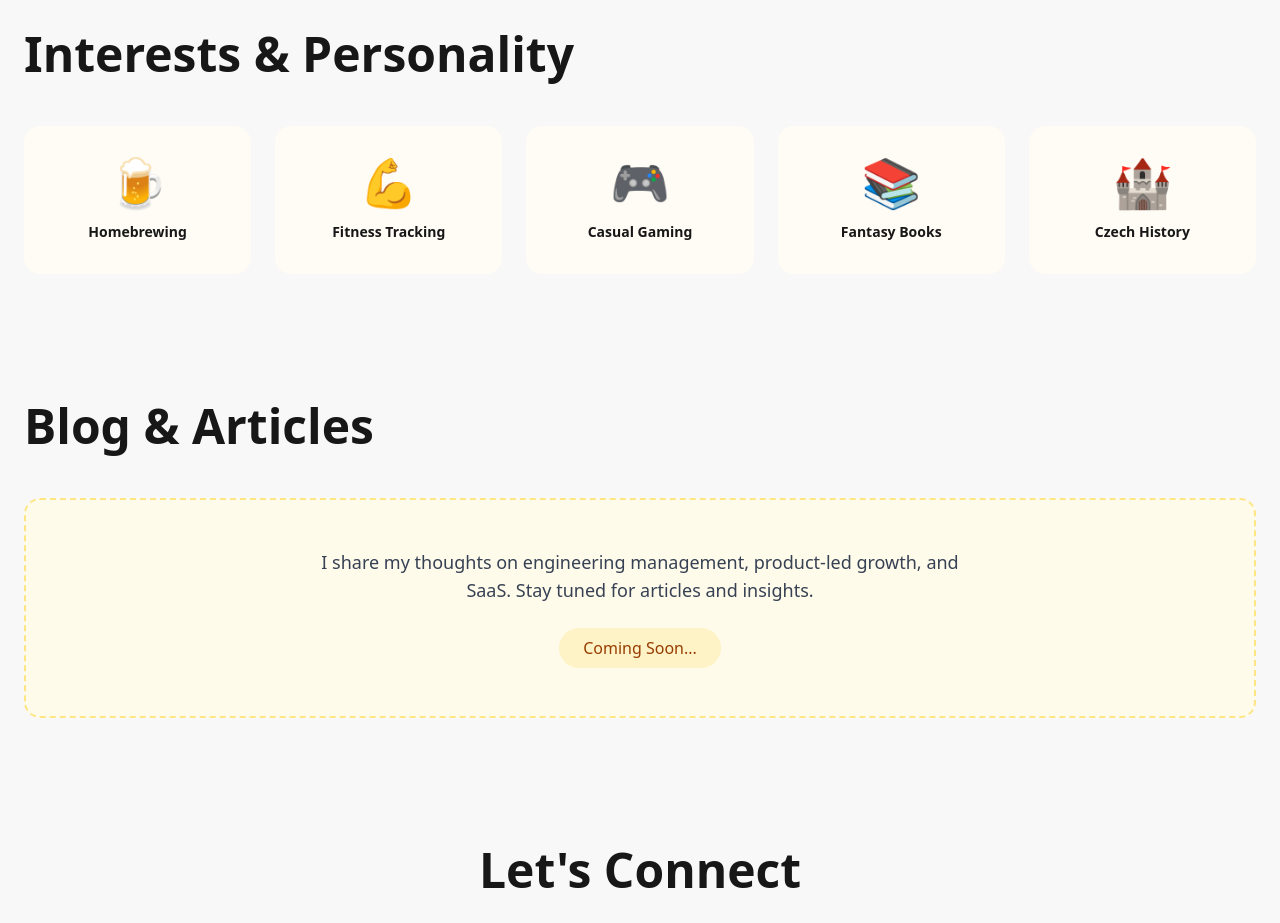
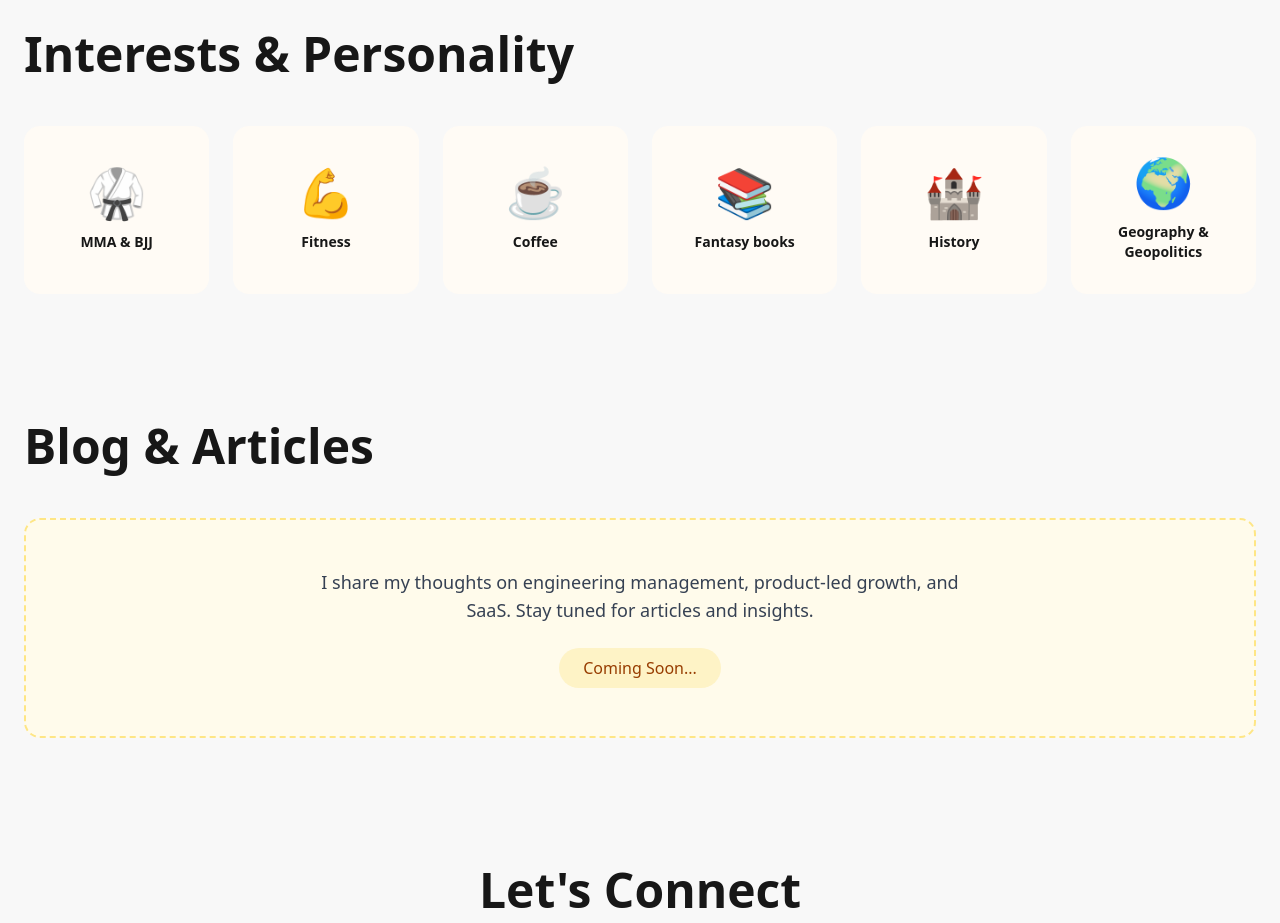
Before and after one commit to LuckyLuky/personal-web, a Next.js app: page / in a window 1280 px wide. Shown: the part 5420-6343 px from the top of the page. Built offline with nearby package versions, Linux system fonts and the light colour scheme.

Commit message:
Update hobbies

```diff
--- a/components/sections/Interests.tsx
+++ b/components/sections/Interests.tsx
@@ -1,31 +1,35 @@
 export default function Interests() {
   const interests = [
     {
-      title: 'Homebrewing',
-      icon: '🍺',
+      title: 'MMA & BJJ',
+      icon: '🥋',
     },
     {
-      title: 'Fitness Tracking',
+      title: 'Fitness',
       icon: '💪',
     },
     {
-      title: 'Casual Gaming',
-      icon: '🎮',
+      title: 'Coffee',
+      icon: '☕',
     },
     {
-      title: 'Fantasy Books',
+      title: 'Fantasy books',
       icon: '📚',
     },
     {
-      title: 'Czech History',
+      title: 'History',
       icon: '🏰',
+    },
+    {
+      title: 'Geography & Geopolitics',
+      icon: '🌍',
     },
   ];
 
   return (
     <section className="container mx-auto px-6 py-16">
       <h2 className="text-4xl md:text-5xl font-bold mb-12">Interests & Personality</h2>
-      <div className="grid grid-cols-2 md:grid-cols-5 gap-6">
+      <div className="grid grid-cols-2 md:grid-cols-3 lg:grid-cols-6 gap-6">
         {interests.map((interest, index) => (
           <div
             key={index}
```
